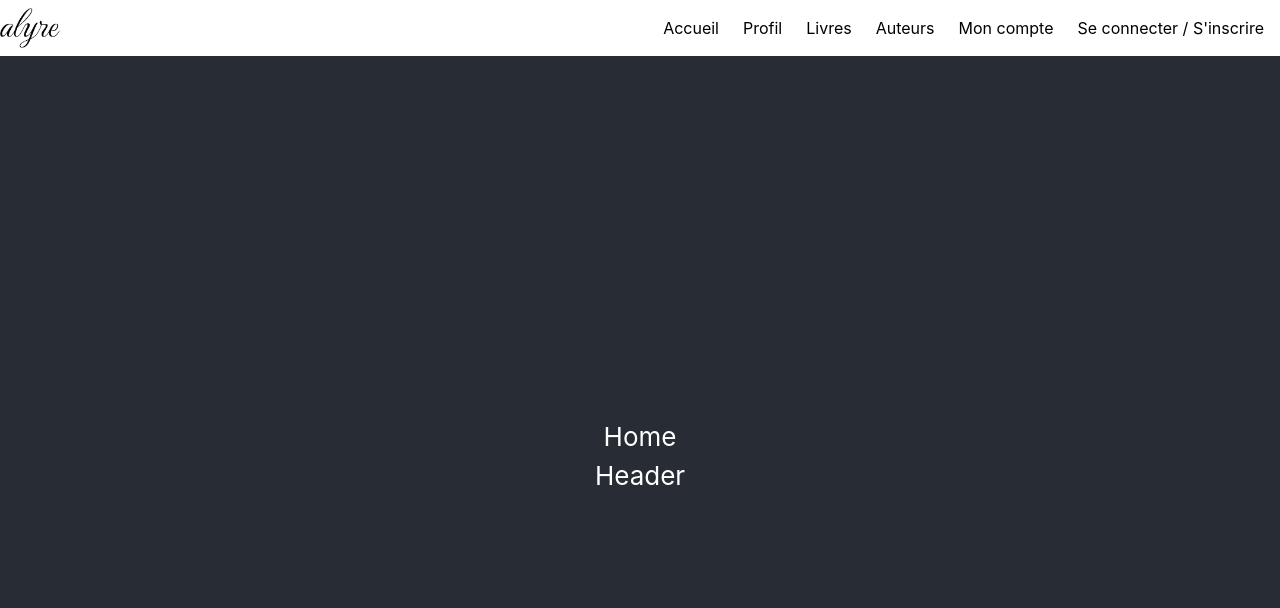
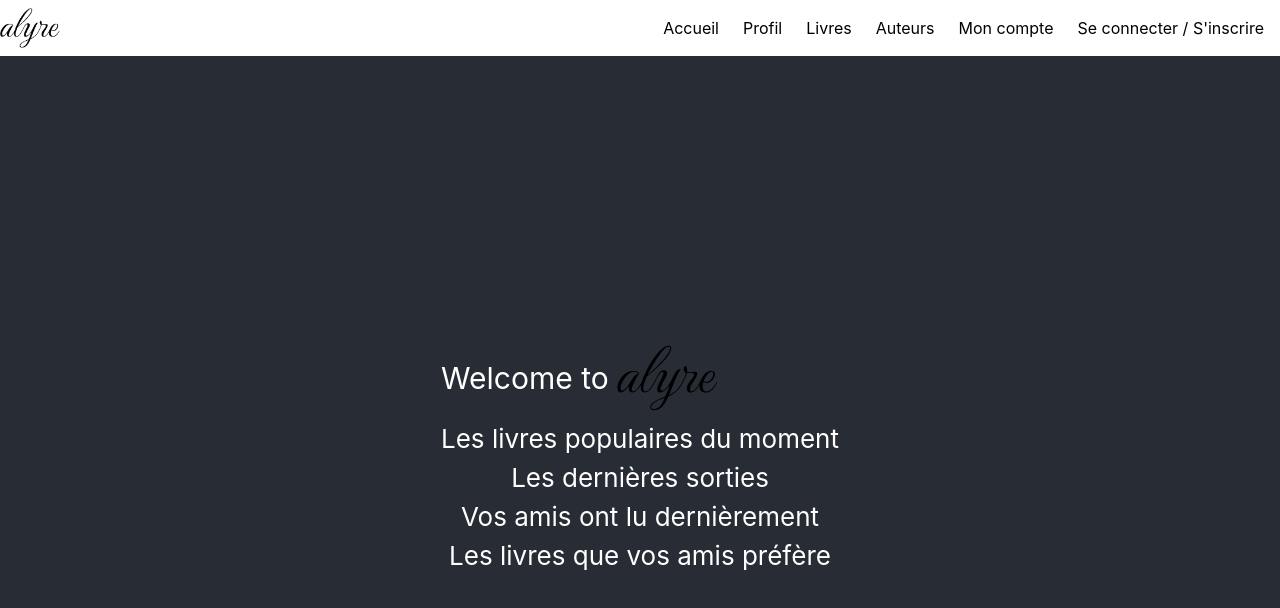
Before and after one commit to kabak-co/alyre, a React (Create React App) app: page / in a window 1280 px wide. Shown: the top 608 px of the page. Built offline with nearby package versions, Linux system fonts and the light colour scheme.

Commit message:
Build(Home) page skeleton

```diff
--- a/src/pages/Home.tsx
+++ b/src/pages/Home.tsx
@@ -1,4 +1,5 @@
 import { GlobalChildren } from "components/templates/GlobalChildren.interface";
+import alyreLogo from "../assets/alyre.png";
 
 interface homeTypes extends GlobalChildren {
   // book: [];
@@ -7,8 +8,20 @@ interface homeTypes extends GlobalChildren {
 const Home = (props: homeTypes) => {
   return (
     <div>
-      Home
-      <p>Header</p>
+      <h1 className="flex items-center text-3xl">Welcome to <img className="m-2" src={alyreLogo} alt="logo" /></h1>
+      <div>
+        <h2>Les livres populaires du moment</h2>
+      </div>
+      <div>
+        <h2>Les dernières sorties</h2>
+      </div>
+      <div>
+        <h2>Vos amis ont lu dernièrement</h2>
+      </div>
+      <div>
+        <h2>Les livres que vos amis préfère</h2>
+      </div>
+
     </div>
   );
 };
```
